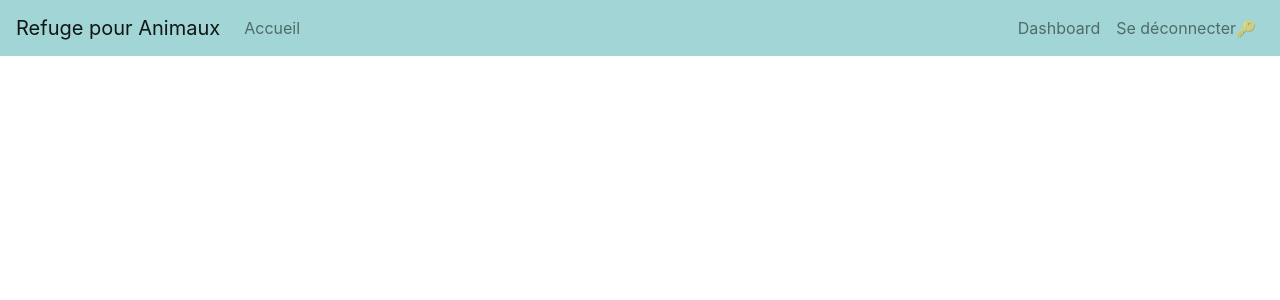
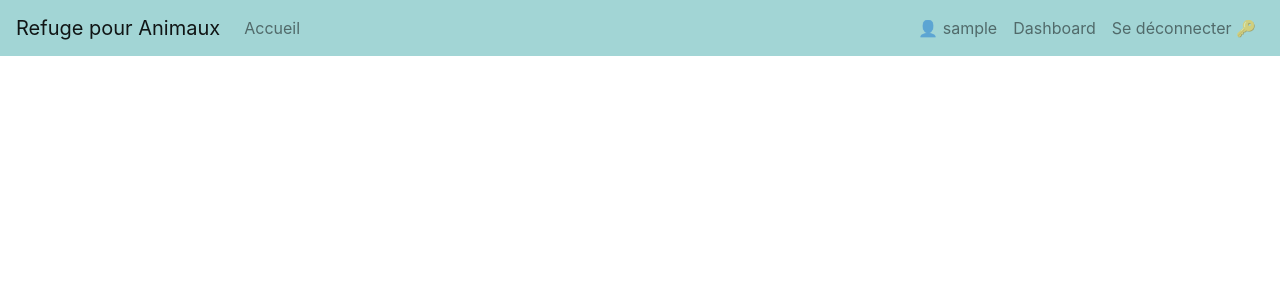
Before and after one commit to Syllac21/Brief4, a PHP site: page /index.php in a window 1280 px wide. Shown: the top 300 px of the page. Run offline with PHP 8.4, Linux system fonts and the light colour scheme; the visitor is signed in with stand-in values (Sample User, id 1); some libraries are stand-ins or nearby versions.

Commit message:
mise en place utilisateur connecté

```diff
--- a/www/src/template/navbar.php
+++ b/www/src/template/navbar.php
@@ -9,8 +9,15 @@
         </ul>
         <ul class="navbar-nav ml-auto">
             <?php if (isset($_SESSION['login'])): ?>
-                <li class="nav-item"><a class="nav-link" href="dashboard.php">Dashboard</a></li>
-                <li class="nav-item"><a class="nav-link" href="./src/controller/controllerLogout.php">Se déconnecter🔑</a></li>
+                <li class="nav-item d-flex align-items-center">
+                    <span class="nav-link">👤 <?php echo htmlspecialchars($_SESSION['login']); ?></span>
+                </li>
+                <li class="nav-item">
+                    <a class="nav-link" href="dashboard.php">Dashboard</a>
+                </li>
+                <li class="nav-item">
+                    <a class="nav-link" href="./src/controller/controllerLogout.php">Se déconnecter 🔑</a>
+                </li>
             <?php else: ?>
                 <li class="nav-item">
                     <form id="login-form" action="./src/controller/controllerLogin.php" method="POST" class="d-flex align-items-center">
```
Also changed, not shown: www/src/controller/controllerLogin.php (line endings or trailing spaces).
